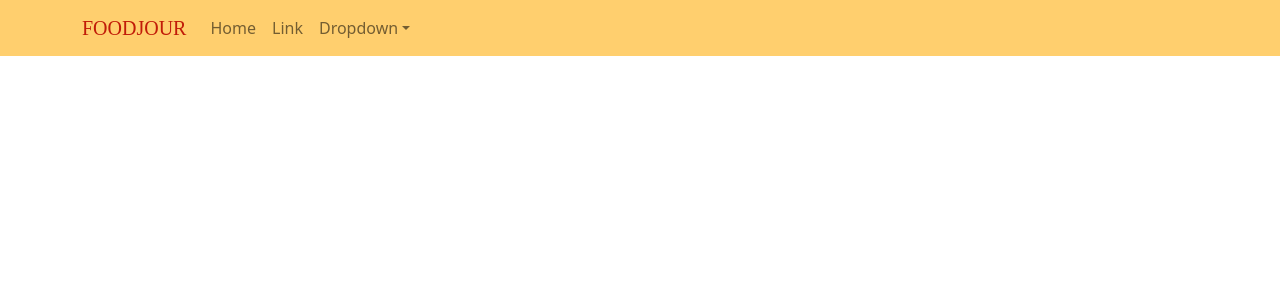
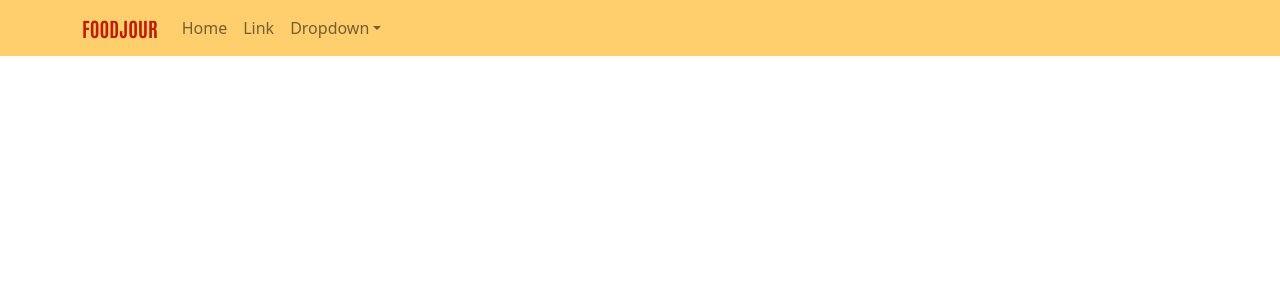
Before and after one commit to totocungtongo/Final-project, a React (Create React App) app: page / in a window 1280 px wide. Shown: the top 300 px of the page. Built offline with nearby package versions, Linux system fonts and the light colour scheme.

Commit message:
font change in navbar

```diff
--- a/src/Navbar.jsx
+++ b/src/Navbar.jsx
@@ -7,7 +7,7 @@ function Navbars() {
      return (
        <Navbar expand="lg" className="navbar">
          <Container>
-           <Navbar.Brand href="#home" style={{ color: "#c11c08",fontFamily:"Antonio"/"sans-serif"}}>
+           <Navbar.Brand href="#home" style={{ color: "#c11c08",fontFamily:"Antonio"}}>
              FOODJOUR
            </Navbar.Brand>
            <Navbar.Toggle aria-controls="basic-navbar-nav" />
```
